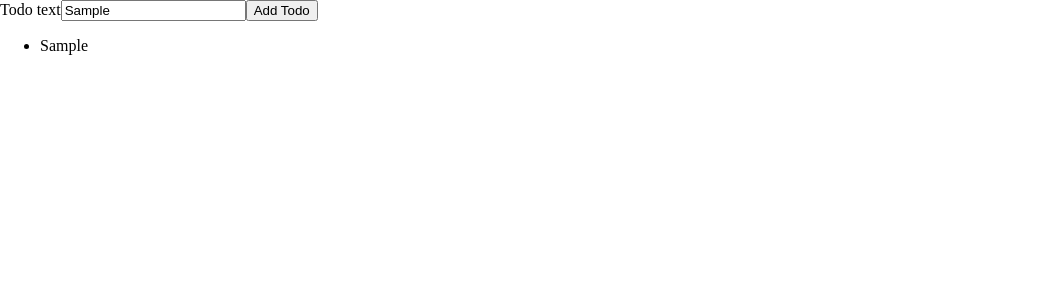
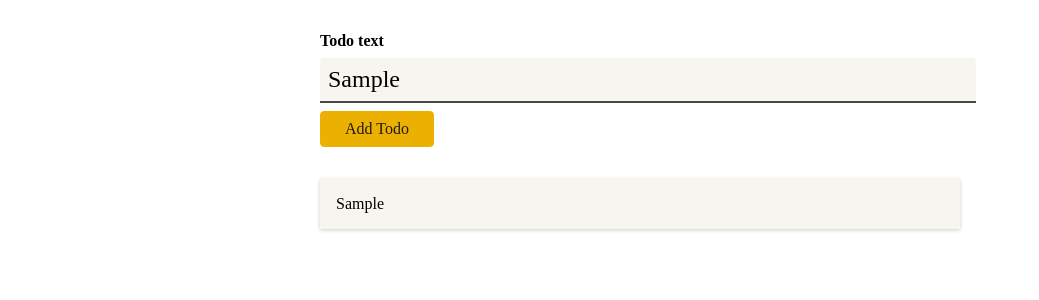
Before and after one commit to Shamoleambo/react-ts, a React (Vite) app: page / in a window 1280 px wide. Both pictures are taken after typing "Sample" into the empty fields and a click on the button "Add Todo". Shown: the top 300 px of the page, without its empty margins (0-1039 px from the left). Built offline with nearby package versions, Linux system fonts and the light colour scheme.

Commit message:
use the module.css styling in the components

```diff
--- a/src/components/NewTodo.tsx
+++ b/src/components/NewTodo.tsx
@@ -1,4 +1,5 @@
 import { useRef } from 'react'
+import classes from './NewTodo.module.css'
 
 const NewTodo: React.FC<{ onAddTodo: (text: string) => void }> = (props) => {
   const todoTextInputRef = useRef<HTMLInputElement>(null)
@@ -13,7 +14,7 @@ const NewTodo: React.FC<{ onAddTodo: (text: string) => void }> = (props) => {
   }
 
   return (
-    <form onSubmit={submitHandler}>
+    <form className={classes.form} onSubmit={submitHandler}>
       <label htmlFor='text'>Todo text</label>
       <input id='text' type='text' ref={todoTextInputRef} />
       <button>Add Todo</button>
--- a/src/components/TodoItem.tsx
+++ b/src/components/TodoItem.tsx
@@ -1,8 +1,9 @@
 import React from 'react'
 import Todo from '../models/todo'
+import classes from './TodoItem.module.css'
 
 const TodoItem: React.FC<{ todo: Todo }> = (props) => {
-  return <li>{props.todo.text}</li>
+  return <li className={classes.item}>{props.todo.text}</li>
 }
 
 export default TodoItem
--- a/src/components/Todos.tsx
+++ b/src/components/Todos.tsx
@@ -1,10 +1,11 @@
 import React from 'react'
 import TodoItem from './TodoItem'
 import Todo from '../models/todo'
+import classes from './Todos.module.css'
 
 const Todos: React.FC<{ items: Todo[] }> = (props) => {
   return (
-    <ul>
+    <ul className={classes.todos}>
       {props.items.map((item) => (
         <TodoItem key={item.id} todo={item} />
       ))}
```
